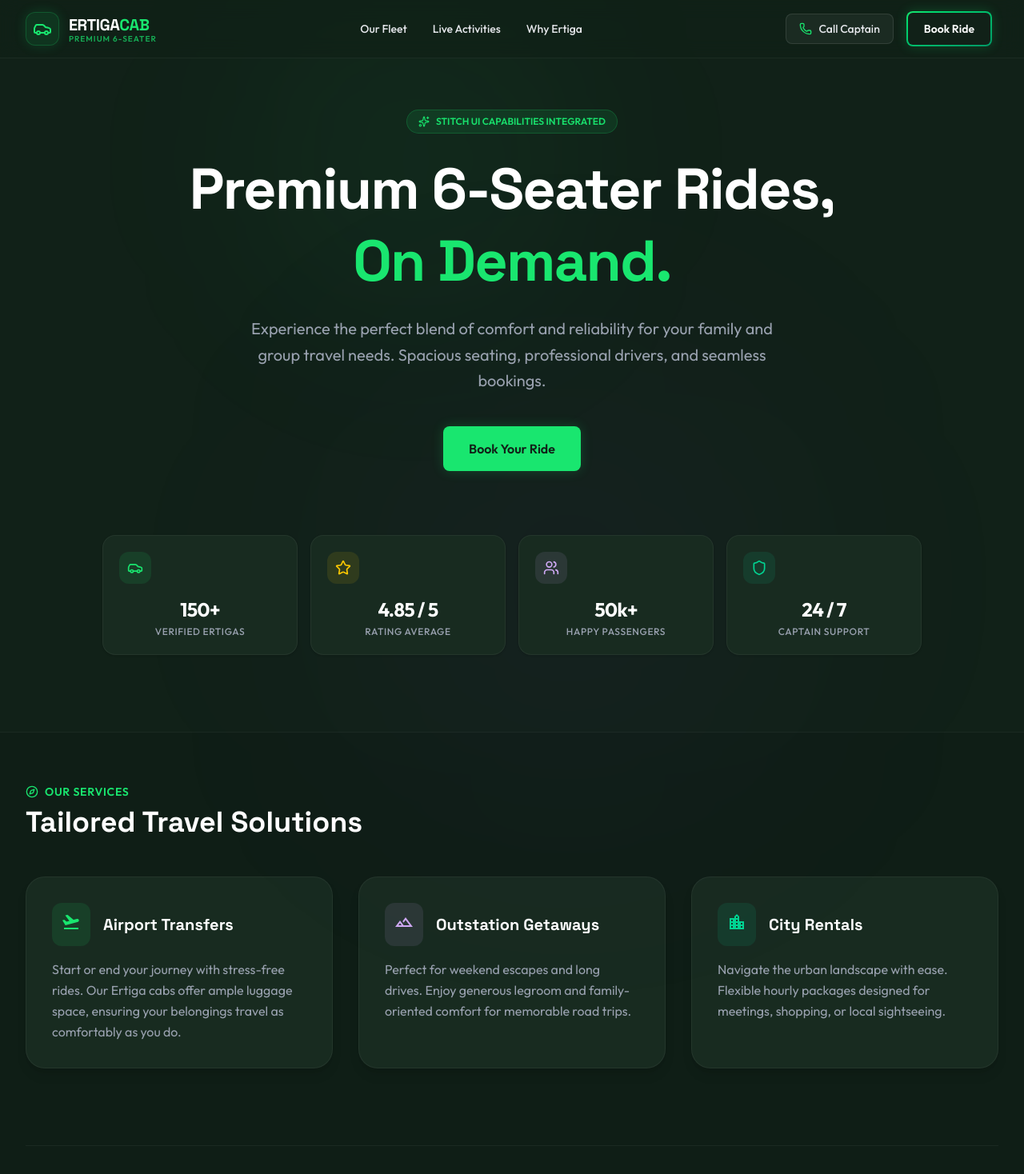
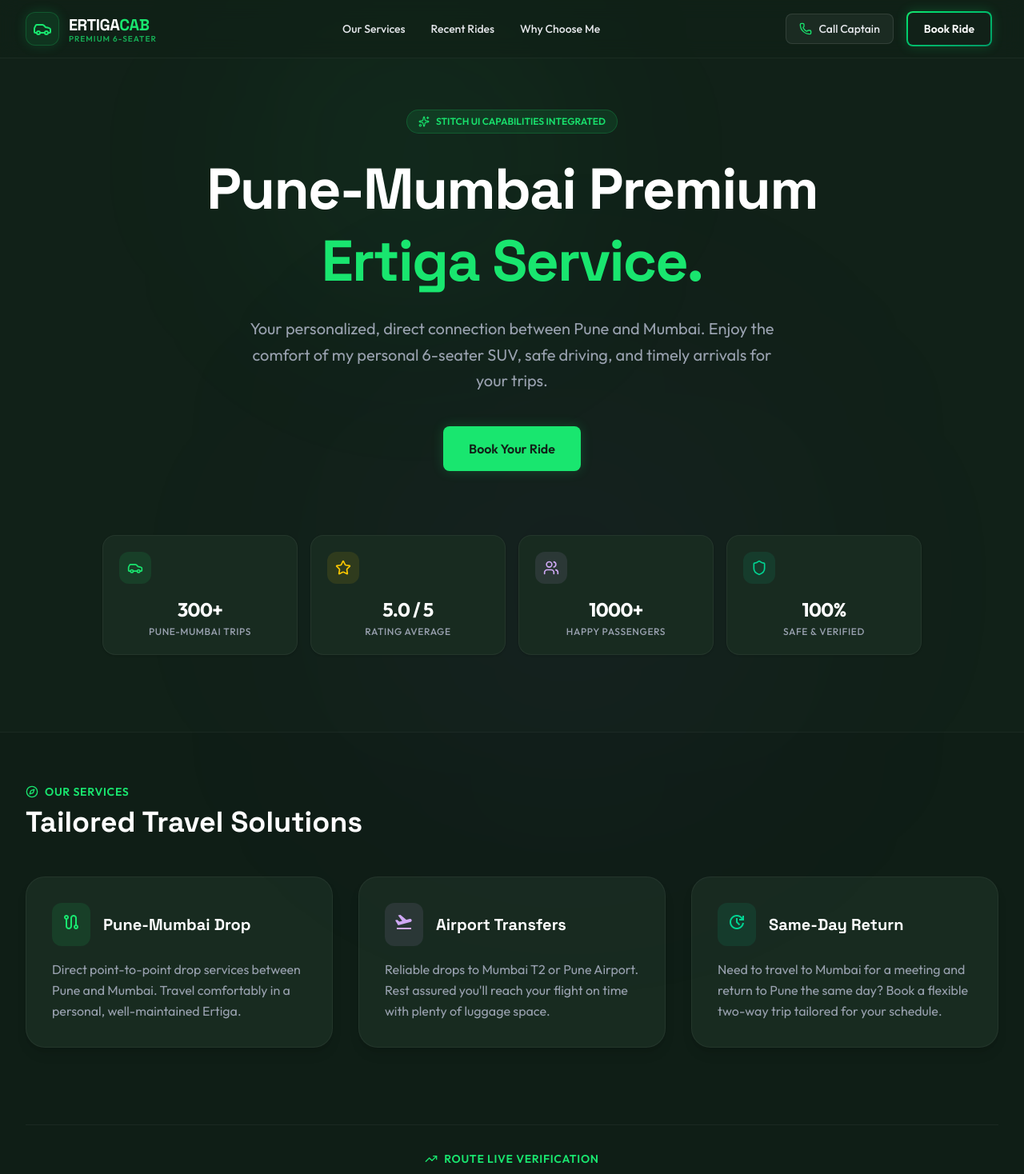
Before and after one commit to ryucraftz/cab-app, a React (Vite) app: page / in a window 1280 px wide. Shown: the top 1468 px of the page at 80% size. Built offline with nearby package versions, Linux system fonts and the light colour scheme.

Commit message:
feat: personalized Pune-Mumbai Ertiga service updates

```diff
--- a/src/App.tsx
+++ b/src/App.tsx
@@ -50,16 +50,16 @@ function App() {
 
           {/* Desktop Navigation Links */}
           <nav className="hidden md:flex items-center gap-8">
-            <a href="#fleet" className="text-sm font-medium hover:text-primary transition-colors duration-300 relative group py-2">
-              Our Fleet
+            <a href="#services" className="text-sm font-medium hover:text-primary transition-colors duration-300 relative group py-2">
+              Our Services
               <span className="absolute bottom-0 left-0 w-0 h-0.5 bg-primary transition-all duration-300 group-hover:w-full" />
             </a>
             <a href="#activities" className="text-sm font-medium hover:text-primary transition-colors duration-300 relative group py-2">
-              Live Activities
+              Recent Rides
               <span className="absolute bottom-0 left-0 w-0 h-0.5 bg-primary transition-all duration-300 group-hover:w-full" />
             </a>
             <a href="#about" className="text-sm font-medium hover:text-primary transition-colors duration-300 relative group py-2">
-              Why Ertiga
+              Why Choose Me
               <span className="absolute bottom-0 left-0 w-0 h-0.5 bg-primary transition-all duration-300 group-hover:w-full" />
             </a>
           </nav>
@@ -93,25 +93,25 @@ function App() {
         {mobileMenuOpen && (
           <div className="md:hidden backdrop-blur-lg bg-background-dark/95 border-b border-white/5 px-4 pt-2 pb-6 space-y-3">
             <a
-              href="#fleet"
+              href="#services"
               onClick={() => setMobileMenuOpen(false)}
               className="block px-3 py-2 rounded-lg hover:bg-primary/10 hover:text-primary transition-all font-medium"
             >
-              Our Fleet
+              Our Services
             </a>
             <a
               href="#activities"
               onClick={() => setMobileMenuOpen(false)}
               className="block px-3 py-2 rounded-lg hover:bg-primary/10 hover:text-primary transition-all font-medium"
             >
-              Live Activities
+              Recent Rides
             </a>
             <a
               href="#about"
               onClick={() => setMobileMenuOpen(false)}
               className="block px-3 py-2 rounded-lg hover:bg-primary/10 hover:text-primary transition-all font-medium"
             >
-              Why Ertiga
+              Why Choose Me
             </a>
             <div className="pt-4 flex flex-col gap-3">
               <a
@@ -137,11 +137,11 @@ function App() {
         </div>
 
         <h1 className="font-display font-bold text-5xl md:text-7xl text-white tracking-tight leading-tight max-w-4xl mx-auto">
-          Premium 6-Seater Rides, <span className="text-primary">On Demand.</span>
+          Pune-Mumbai Premium <span className="text-primary">Ertiga Service.</span>
         </h1>
 
         <p className="mt-6 text-lg md:text-xl text-gray-400 max-w-2xl mx-auto leading-relaxed">
-          Experience the perfect blend of comfort and reliability for your family and group travel needs. Spacious seating, professional drivers, and seamless bookings.
+          Your personalized, direct connection between Pune and Mumbai. Enjoy the comfort of my personal 6-seater SUV, safe driving, and timely arrivals for your trips.
         </p>
 
         {/* Action CTAs */}
@@ -156,10 +156,10 @@ function App() {
         {/* 4. Mapped High-End Statistics Block */}
         <div className="mt-20 grid grid-cols-2 md:grid-cols-4 gap-4 max-w-5xl mx-auto">
           {[
-            { label: 'Verified Ertigas', value: '150+', icon: Car, color: 'text-primary bg-primary/10 border-primary/20' },
-            { label: 'Rating average', value: '4.85 / 5', icon: Star, color: 'text-yellow-400 bg-yellow-400/10 border-yellow-400/20' },
-            { label: 'Happy passengers', value: '50k+', icon: Users, color: 'text-accent-lavender bg-accent-lavender/10 border-accent-lavender/20' },
-            { label: 'Captain support', value: '24 / 7', icon: Shield, color: 'text-emerald-400 bg-emerald-400/10 border-emerald-400/20' }
+            { label: 'Pune-Mumbai Trips', value: '300+', icon: Car, color: 'text-primary bg-primary/10 border-primary/20' },
+            { label: 'Rating average', value: '5.0 / 5', icon: Star, color: 'text-yellow-400 bg-yellow-400/10 border-yellow-400/20' },
+            { label: 'Happy passengers', value: '1000+', icon: Users, color: 'text-accent-lavender bg-accent-lavender/10 border-accent-lavender/20' },
+            { label: 'Safe & Verified', value: '100%', icon: Shield, color: 'text-emerald-400 bg-emerald-400/10 border-emerald-400/20' }
           ].map((stat, i) => (
             <div
               key={i}
@@ -197,36 +197,36 @@ function App() {
             <StitchCard>
               <div className="flex items-center gap-4 mb-4">
                 <div className="p-3 bg-primary/10 rounded-xl text-primary">
-                  <span className="material-icons text-2xl">flight_takeoff</span>
+                  <span className="material-icons text-2xl">route</span>
                 </div>
-                <h3 className="font-display text-xl font-bold text-white">Airport Transfers</h3>
+                <h3 className="font-display text-xl font-bold text-white">Pune-Mumbai Drop</h3>
               </div>
               <p className="text-gray-400 leading-relaxed">
-                Start or end your journey with stress-free rides. Our Ertiga cabs offer ample luggage space, ensuring your belongings travel as comfortably as you do.
+                Direct point-to-point drop services between Pune and Mumbai. Travel comfortably in a personal, well-maintained Ertiga.
               </p>
             </StitchCard>
 
             <StitchCard>
               <div className="flex items-center gap-4 mb-4">
                 <div className="p-3 bg-accent-lavender/10 rounded-xl text-accent-lavender">
-                  <span className="material-icons text-2xl">landscape</span>
+                  <span className="material-icons text-2xl">flight_takeoff</span>
                 </div>
-                <h3 className="font-display text-xl font-bold text-white">Outstation Getaways</h3>
+                <h3 className="font-display text-xl font-bold text-white">Airport Transfers</h3>
               </div>
               <p className="text-gray-400 leading-relaxed">
-                Perfect for weekend escapes and long drives. Enjoy generous legroom and family-oriented comfort for memorable road trips.
+                Reliable drops to Mumbai T2 or Pune Airport. Rest assured you'll reach your flight on time with plenty of luggage space.
               </p>
             </StitchCard>
 
             <StitchCard>
               <div className="flex items-center gap-4 mb-4">
                 <div className="p-3 bg-emerald-400/10 rounded-xl text-emerald-400">
-                  <span className="material-icons text-2xl">location_city</span>
+                  <span className="material-icons text-2xl">update</span>
                 </div>
-                <h3 className="font-display text-xl font-bold text-white">City Rentals</h3>
+                <h3 className="font-display text-xl font-bold text-white">Same-Day Return</h3>
               </div>
               <p className="text-gray-400 leading-relaxed">
-                Navigate the urban landscape with ease. Flexible hourly packages designed for meetings, shopping, or local sightseeing.
+                Need to travel to Mumbai for a meeting and return to Pune the same day? Book a flexible two-way trip tailored for your schedule.
               </p>
             </StitchCard>
           </div>
@@ -237,13 +237,13 @@ function App() {
           <div className="max-w-3xl mx-auto text-center mb-12">
             <div className="inline-flex items-center gap-2 text-primary font-semibold text-sm tracking-wider uppercase mb-2">
               <TrendingUp className="h-4 w-4" />
-              <span>Stitch Capability Live Verification</span>
+              <span>Route Live Verification</span>
             </div>
             <h2 className="font-display text-3xl md:text-4xl font-bold text-white">
-              Global Component Mappings
+              Recent Rides & Logs
             </h2>
             <p className="text-gray-400 text-sm mt-3">
-              The dashboard displays active cab telemetry logs by rendering the **Stitch Gold Standard Activity Card** component. Imported directly via path alias `@stitch/examples/gold-standard-card`.
+              This feed displays recent Pune-Mumbai trips by rendering the **Stitch Gold Standard Activity Card** component. Imported directly via path alias `@stitch/examples/gold-standard-card`.
             </p>
           </div>
 
@@ -255,7 +255,7 @@ function App() {
                 Live Log Feeds
               </span>
               <span className="text-[10px] text-gray-400 bg-white/5 px-2 py-0.5 rounded border border-white/5">
-                3 Mapped Feeds
+                3 Recent Trips
               </span>
             </div>
 
--- a/src/data/mockData.ts
+++ b/src/data/mockData.ts
@@ -10,47 +10,38 @@ export interface CabActivity {
 export const cardData: CabActivity[] = [
   {
     id: '1',
-    username: 'Rajesh Kumar',
+    username: 'Rohan Deshmukh',
     action: 'MERGED',
-    timestamp: '2 mins ago',
+    timestamp: '2 hours ago',
     avatarUrl: 'https://images.unsplash.com/photo-1507003211169-0a1dd7228f2d?w=150&auto=format&fit=crop&q=80',
-    repoName: 'Ertiga Premium - Cab #KA-03-ME-4521',
+    repoName: 'Pune to Mumbai T2 Airport Drop',
   },
   {
     id: '2',
-    username: 'Ananya Sharma',
+    username: 'Priya Kulkarni',
     action: 'COMMIT',
-    timestamp: '15 mins ago',
+    timestamp: '5 hours ago',
     avatarUrl: 'https://images.unsplash.com/photo-1494790108377-be9c29b29330?w=150&auto=format&fit=crop&q=80',
-    repoName: 'Ertiga Classic - Cab #KA-05-MT-8812',
+    repoName: 'Mumbai to Pune (Kothrud) Drop',
   },
   {
     id: '3',
-    username: 'Vikram Singh',
+    username: 'Amit Patel',
     action: 'MERGED',
-    timestamp: '1 hour ago',
+    timestamp: '1 day ago',
     avatarUrl: 'https://images.unsplash.com/photo-1500648767791-00dcc994a43e?w=150&auto=format&fit=crop&q=80',
-    repoName: 'Ertiga Luxury - Cab #KA-01-MJ-9041',
+    repoName: 'Pune to Navi Mumbai Round Trip',
   },
 ];
 
 export const ertigaCabs = [
   {
-    id: 'ertiga-premium',
-    name: 'Ertiga Premium Cruise',
-    type: 'Premium 6-Seater SUV',
-    pricePerKm: '₹18/km',
-    rating: 4.9,
+    id: 'my-ertiga',
+    name: 'My Premium Ertiga',
+    type: 'Personalized 6-Seater SUV',
+    pricePerKm: 'Fixed Route Rates',
+    rating: 5.0,
     image: 'https://images.unsplash.com/photo-1549399542-7e3f8b79c341?w=400&auto=format&fit=crop&q=80',
-    features: ['Plush Leather Seats', 'Dual Zone AC', 'Complimentary Water', 'Experienced Captain'],
-  },
-  {
-    id: 'ertiga-classic',
-    name: 'Ertiga Classic Comfort',
-    type: 'Standard 6-Seater SUV',
-    pricePerKm: '₹14/km',
-    rating: 4.7,
-    image: 'https://images.unsplash.com/photo-1617814076367-b759c7d7e738?w=400&auto=format&fit=crop&q=80',
-    features: ['Comfortable Seating', 'AC', 'USB Charger', 'Professional Driver'],
-  },
+    features: ['Driven by Owner', 'Immaculate Condition', 'Spacious & Comfortable', 'Safe & Reliable'],
+  }
 ];
```
